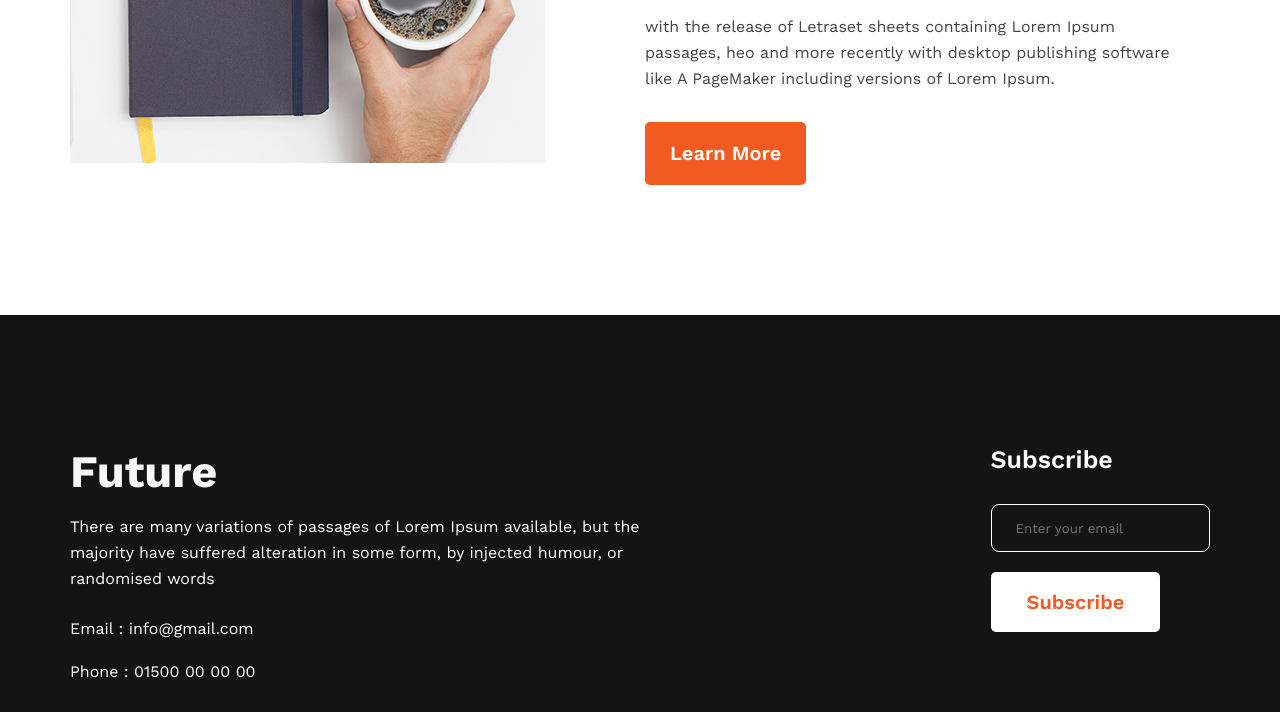
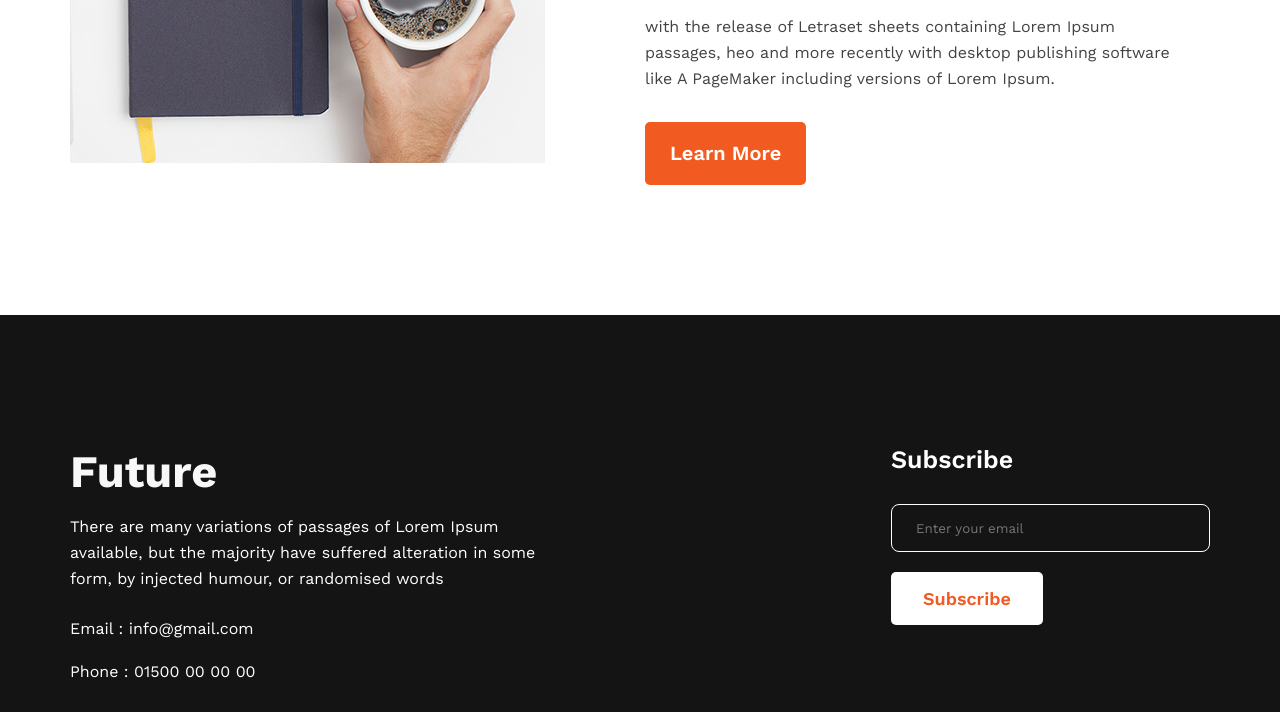
Before and after one commit to Nazmul66/1st-assignment, a plain HTML site: page index.html in a window 1280 px wide. Shown: the part 2453-3165 px from the top of the page. Drawn offline with nearby package versions, Linux system fonts and the light colour scheme.

Commit message:
Final Change

```diff
--- a/css/style.css
+++ b/css/style.css
@@ -248,7 +248,9 @@ footer{
      justify-content: space-between;
      gap: 80px;
  }
-
+ .footer-title{
+    max-width: 65%;
+ }
  .footer-title h2{
     font-weight: 700;
     font-size: 45px;
@@ -282,7 +284,9 @@ footer{
     margin-right: 12px;
 }
 
-
+.footer-form{
+    max-width: 35%;
+}
 .footer-form h3{
     font-weight: 600;
     font-size: 25px;
@@ -302,11 +306,11 @@ footer{
 }
 .footer-form .btn-third{
     color: #F15B22;
-    padding: 18px 36px;
+    padding: 16px 32px;
     background: #FFFFFF;
     border-radius: 5px;
     border: none;
     font-weight: 600;
-    font-size: 20px;
+    font-size: 18px;
     text-align: center;
 }
```
